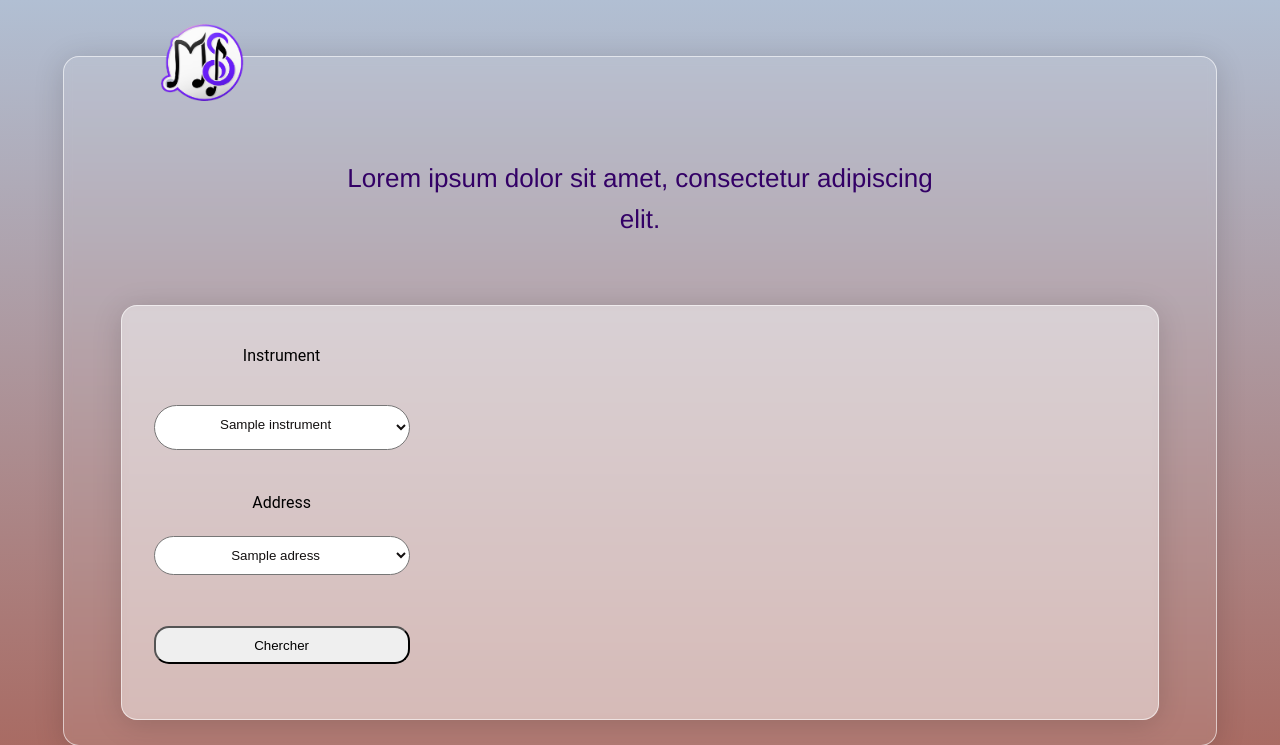
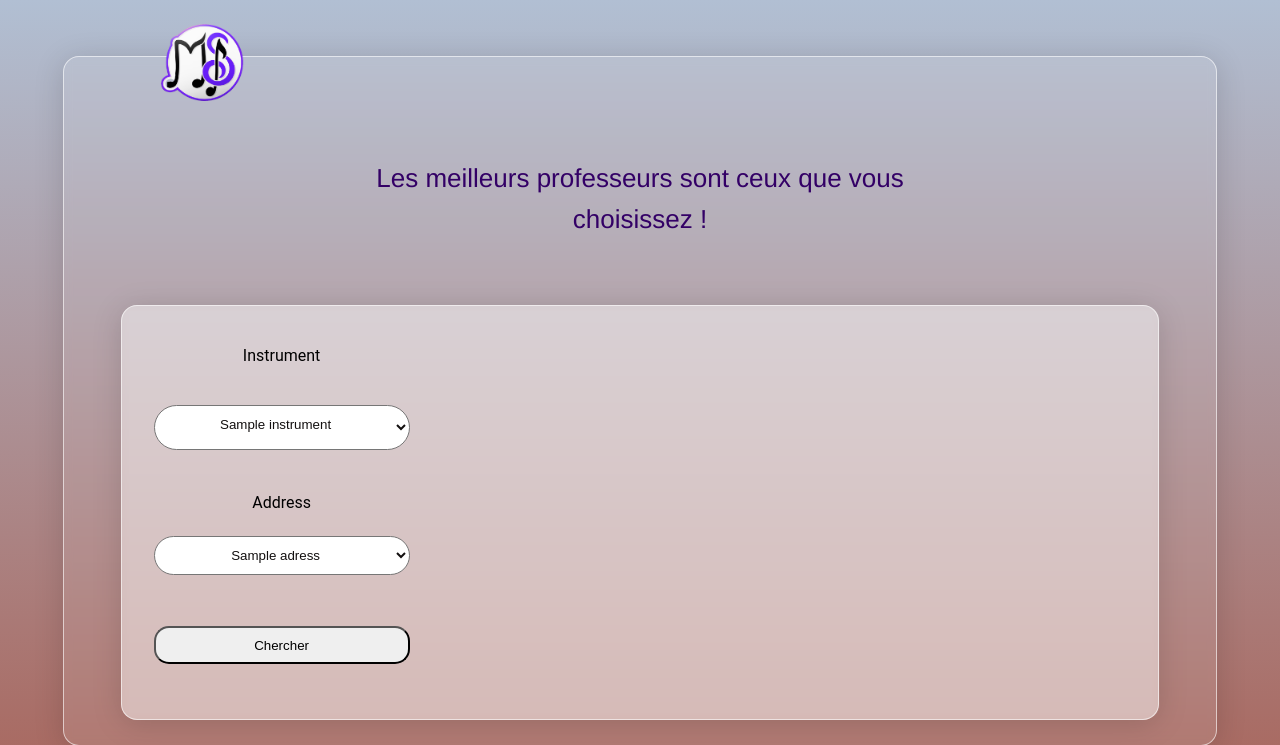
Before and after one commit to CorentinCls/Meetsing-hackathon, a PHP site: template src/View/Home/index.html.twig in a window 1280 px wide. Shown: the top 745 px of the page. Run offline with PHP 8.4, Linux system fonts and the light colour scheme; the template is opened without the code that fills it: most values are stand-ins (such as "Sample title", 1, 10 or a date in 2020); some libraries are stand-ins or nearby versions; grey boxes are pictures that could not be loaded.

Commit message:
change text homepage

```diff
--- a/src/View/Home/index.html.twig
+++ b/src/View/Home/index.html.twig
@@ -7,7 +7,7 @@
 <div class="card glass home">
   <div class="brand-logo">
   </div>
-        <p> Lorem ipsum dolor sit amet, consectetur adipiscing elit. </p>
+        <p> Les meilleurs professeurs sont ceux que vous choisissez ! </p>
   <div class="inputs glass">
     <form method="post">
     <section id="header-container">
```
